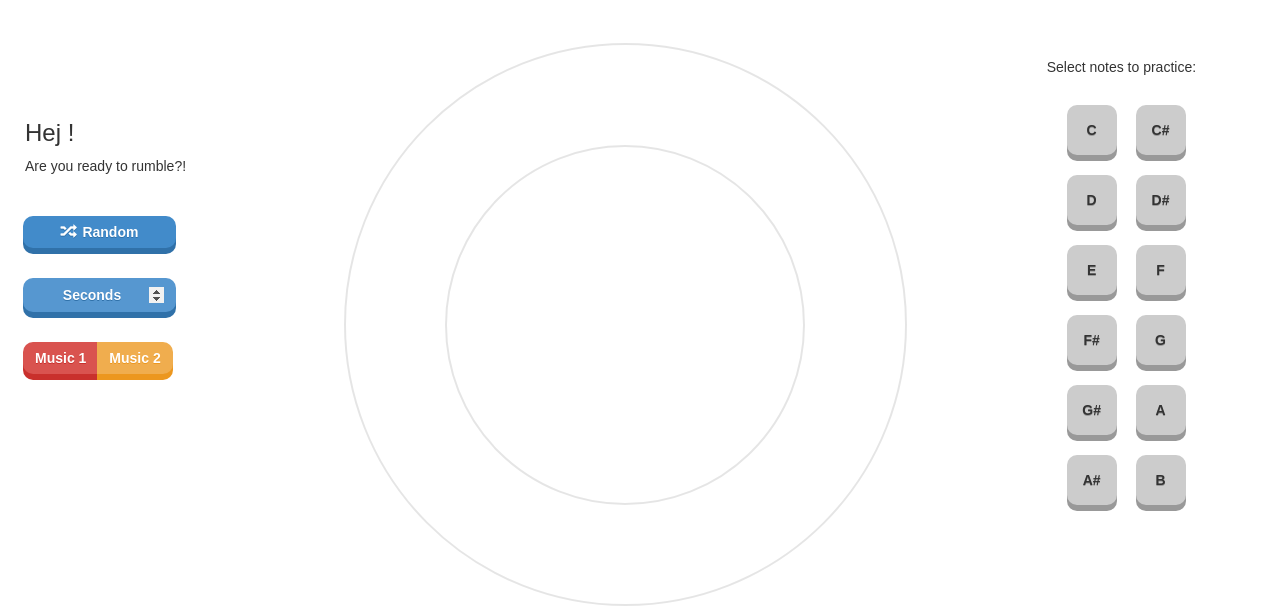
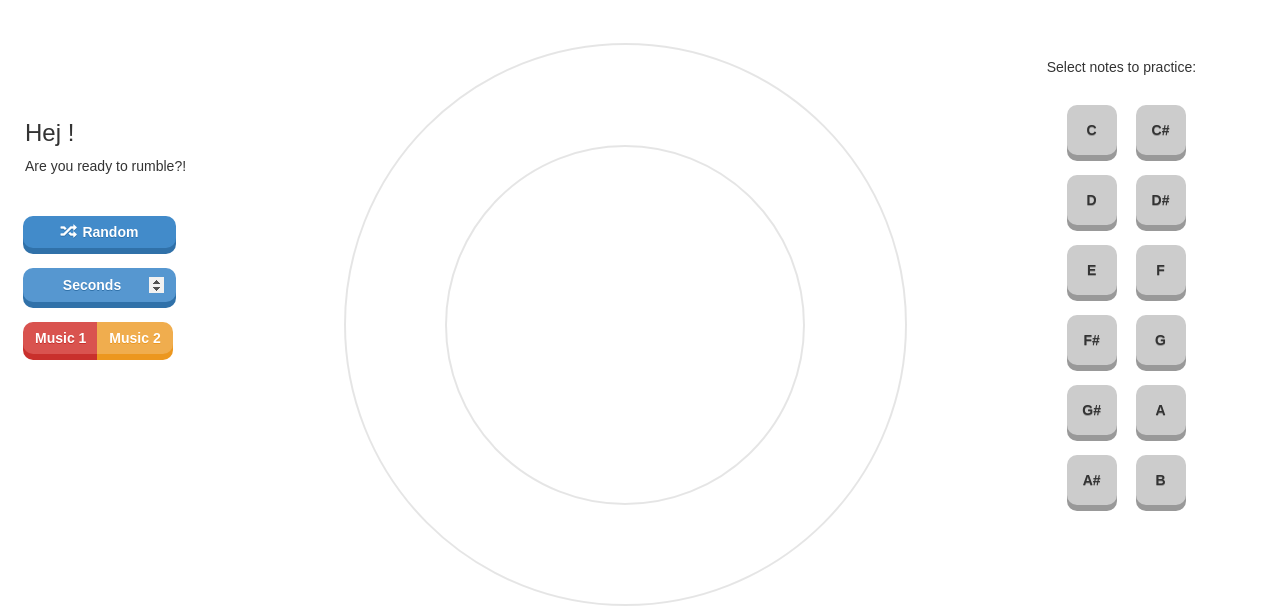
Before and after one commit to Icosacid/Brainuke, a PHP site: page /index.html in a window 1280 px wide. Shown: the top 614 px of the page. Run offline with PHP 8.4, Linux system fonts and the light colour scheme; some libraries are stand-ins or nearby versions.

Commit message:
no message

```diff
--- a/css/mdevcss.css
+++ b/css/mdevcss.css
@@ -10,9 +10,8 @@ margin-top: 25px;
 }
 input[type="number"]{
   margin: auto;
-  margin-left: 20%;
   position: relative;
-  padding-left: 20px;
+  text-align: center;
   border: 0 !important;
   -webkit-font-smoothing: antialiased;
   font-weight: bold !important;
--- a/css/style.css
+++ b/css/style.css
@@ -111,7 +111,6 @@ margin-top: 25px;
 }
 .btn-group{
 	margin-left: 23px;
-	margin-top:10px;
 }
 .btn-random{
 	margin-left: 23px;
@@ -120,7 +119,7 @@ margin-top: 25px;
 .randomBtn1{
 	display:block;
 	margin: auto;
-	padding-top: 10px;
+
 }
 #inputBtn{
 	padding:15px;
```
